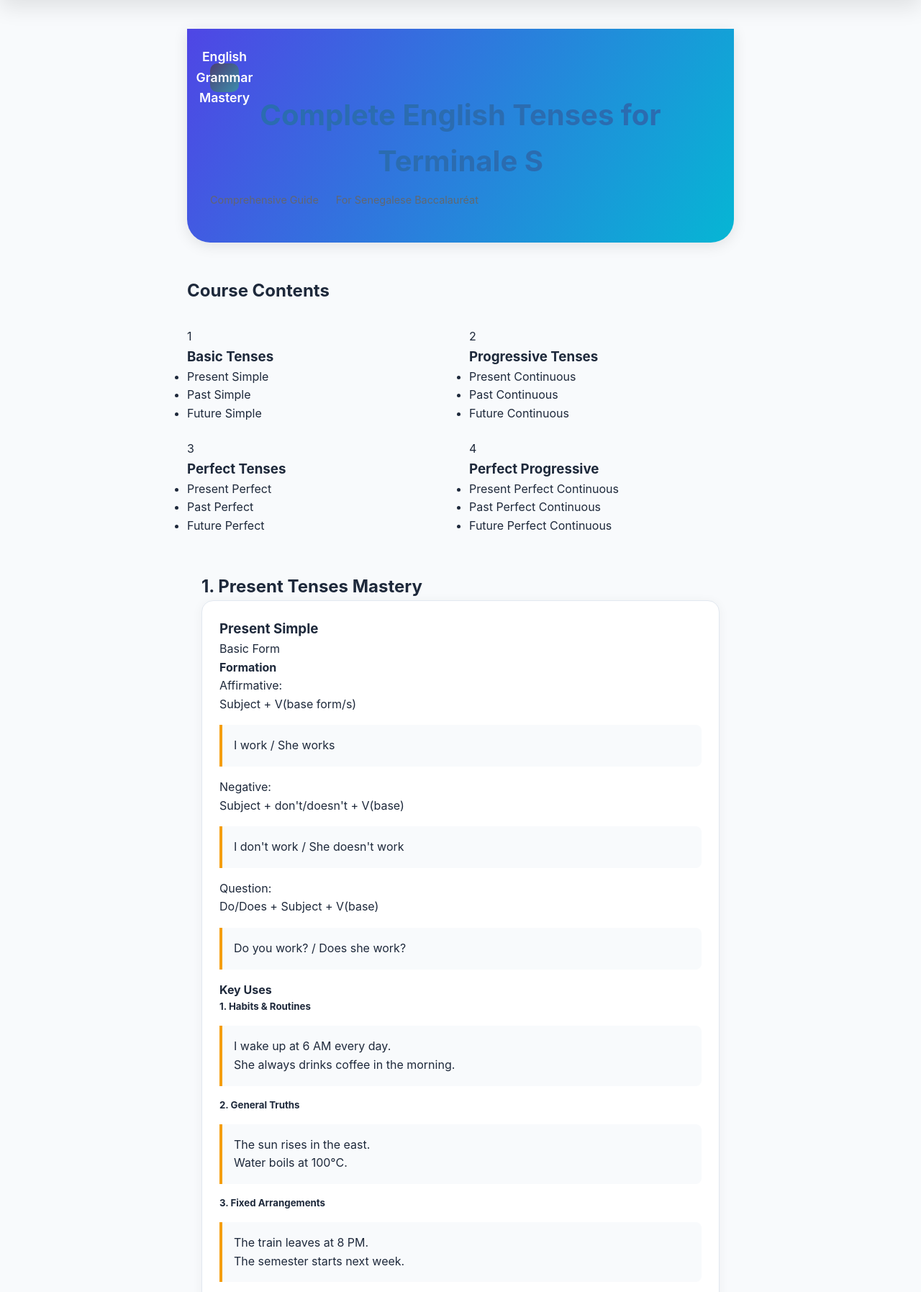
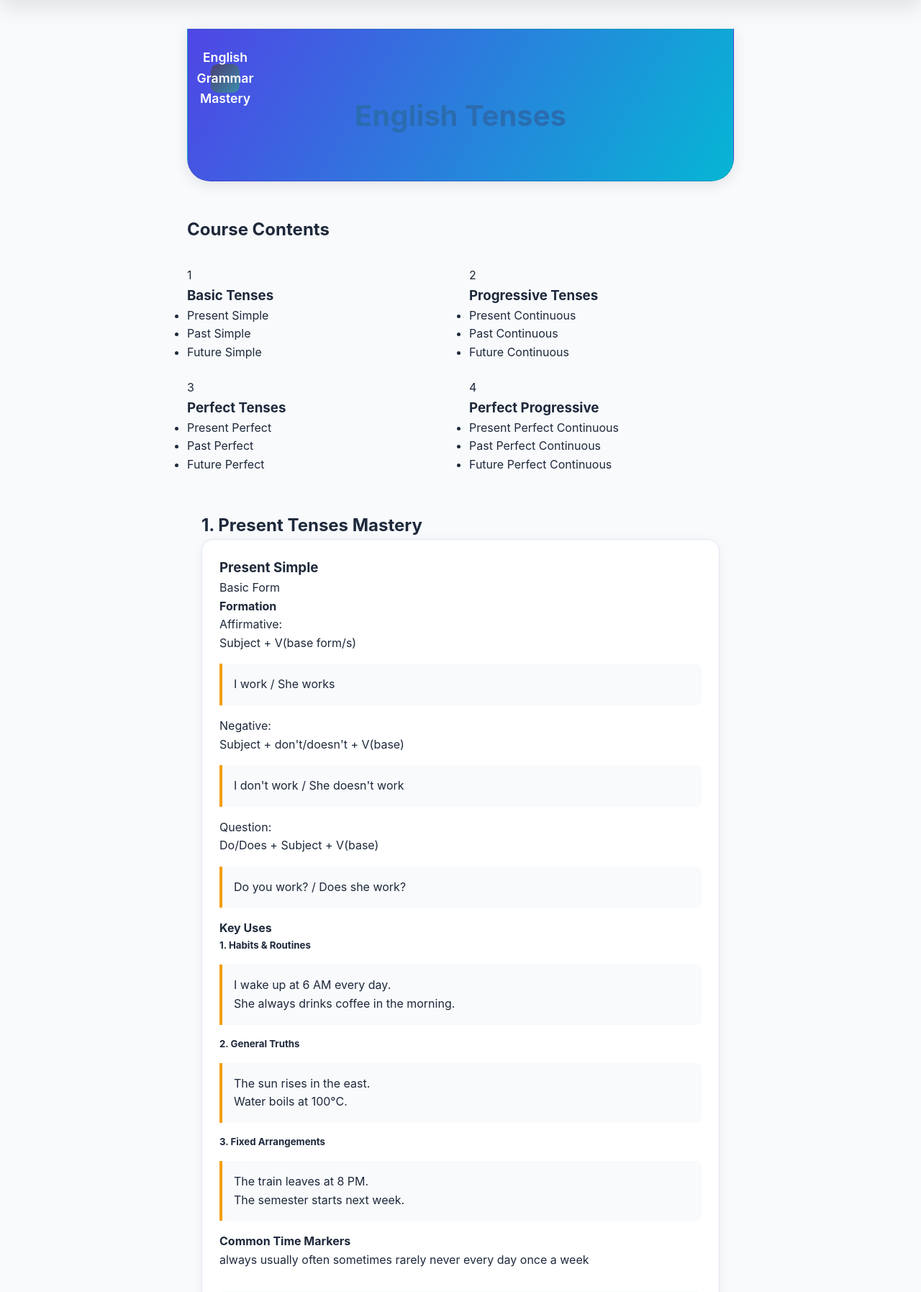
Before and after one commit to babacarmaya/revise_avec_moi, a Flask app: page /cours/Anglais/chapitre1 in a window 1280 px wide. Shown: the part 78-1873 px from the top of the page at 72% size. Run offline with Flask 3, Linux system fonts and the light colour scheme; a user stored in the database is signed in; some libraries are stand-ins or nearby versions.

Commit message:
Anglais chapitre 1 ajouter

```diff
--- a/templates/cours/anglais/chapitre1._terminal.html
+++ b/templates/cours/anglais/chapitre1._terminal.html
@@ -5,12 +5,9 @@
     <!-- Header -->
     <div class="chapter-header">
         <div class="content-wrapper">
-            <div class="chapter-number">English Grammar Mastery</div>
-            <h1 class="chapter-title">Complete English Tenses for Terminale S</h1>
-            <div class="chapter-info">
-                <span>Comprehensive Guide</span>
-                <span>For Senegalese Baccalauréat</span>
-            </div>
+            <div class="chapter-number" >English Grammar Mastery</div>
+            <h1 class="chapter-title"> English Tenses </h1>
+
         </div>
     </div>
 
@@ -915,7 +912,7 @@
     --success-color: #48bb78;
     --warning-color: #ecc94b;
     --error-color: #f56565;
-    --text-primary: #2d3748;
+    --text-primary:rgb(255, 255, 255);
     --text-secondary: #4a5568;
     --background-light: #f7fafc;
     --background-white: #ffffff;
@@ -950,27 +947,91 @@ body {
     padding: var(--spacing-md);
 }
 
-/* En-tête du chapitre */
 .chapter-header {
-    background: linear-gradient(135deg, var(--primary-color), var(--secondary-color));
-    color: white;
-    padding: var(--spacing-lg);
-    border-radius: var(--radius-md);
-    margin-bottom: var(--spacing-lg);
-    box-shadow: var(--shadow-md);
+    background: linear-gradient(135deg, #f8fafc, #e2e8f0);
+    padding: 3rem 2rem;
+    border-radius: 20px;
+    margin: 2rem auto;
+    max-width: 1200px;
+    box-shadow: 0 10px 25px rgba(0, 0, 0, 0.05);
+    border: 1px solid rgba(0, 0, 0, 0.1);
 }
 
 .chapter-title {
     font-size: 2.5rem;
     font-weight: 700;
-    margin-bottom: var(--spacing-sm);
+    color: #1e293b;
+    margin-bottom: 1rem;
 }
 
 .chapter-info {
+    color: #64748b;
+    font-size: 1.1rem;
     display: flex;
-    gap: var(--spacing-md);
-    font-size: 0.9rem;
-    opacity: 0.9;
+    gap: 1.5rem;
+}
+
+.grammar-title {
+    font-size: 1.8rem;
+    color: #334155;
+    font-weight: 600;
+    margin-bottom: 0.5rem;
+}
+
+.header-links {
+    color:.chapter-header {
+        background: linear-gradient(135deg,rgb(163, 162, 170), #06b6d4);
+        /* Ou une autre combinaison comme : */
+        /* background: linear-gradient(135deg, #3730a3, #0ea5e9); */
+        /* background: linear-gradient(135deg, #1e40af, #0284c7); */
+
+        padding: 3rem 2rem;
+        border-radius: 20px;
+        margin: 2rem auto;
+        max-width: 1200px;
+        box-shadow: 0 10px 25px rgba(0, 0, 0, 0.1);
+    }
+
+    .chapter-title {
+        font-size: 2.5rem;
+        font-weight: 700;
+        color: white;
+        margin-bottom: 1rem;
+        text-shadow: 2px 2px 4px rgba(0, 0, 0, 0.1);
+    }
+
+    .chapter-info {
+        color: rgba(255, 255, 255, 0.9);
+        font-size: 1.1rem;
+        display: flex;
+        gap: 1.5rem;
+    }
+
+    /* Pour le texte "English Grammar Mastery" */
+    .grammar-title {
+        font-size: 1.8rem;
+        color: white;
+        font-weight: 600;
+        margin-bottom: 0.5rem;
+        opacity: 0.9;
+    }
+
+    /* Pour les liens/sous-titres */
+    .header-links {
+        color: rgba(255, 255, 255, 0.8);
+        text-decoration: none;
+        transition: color 0.3s ease;
+    }
+
+    .header-links:hover {
+        color: white;
+    } #64748b;
+    text-decoration: none;
+    transition: color 0.3s ease;
+}
+
+.header-links:hover {
+    color:rgb(187, 197, 211);
 }
 
 /* Cartes de contenu */
```
